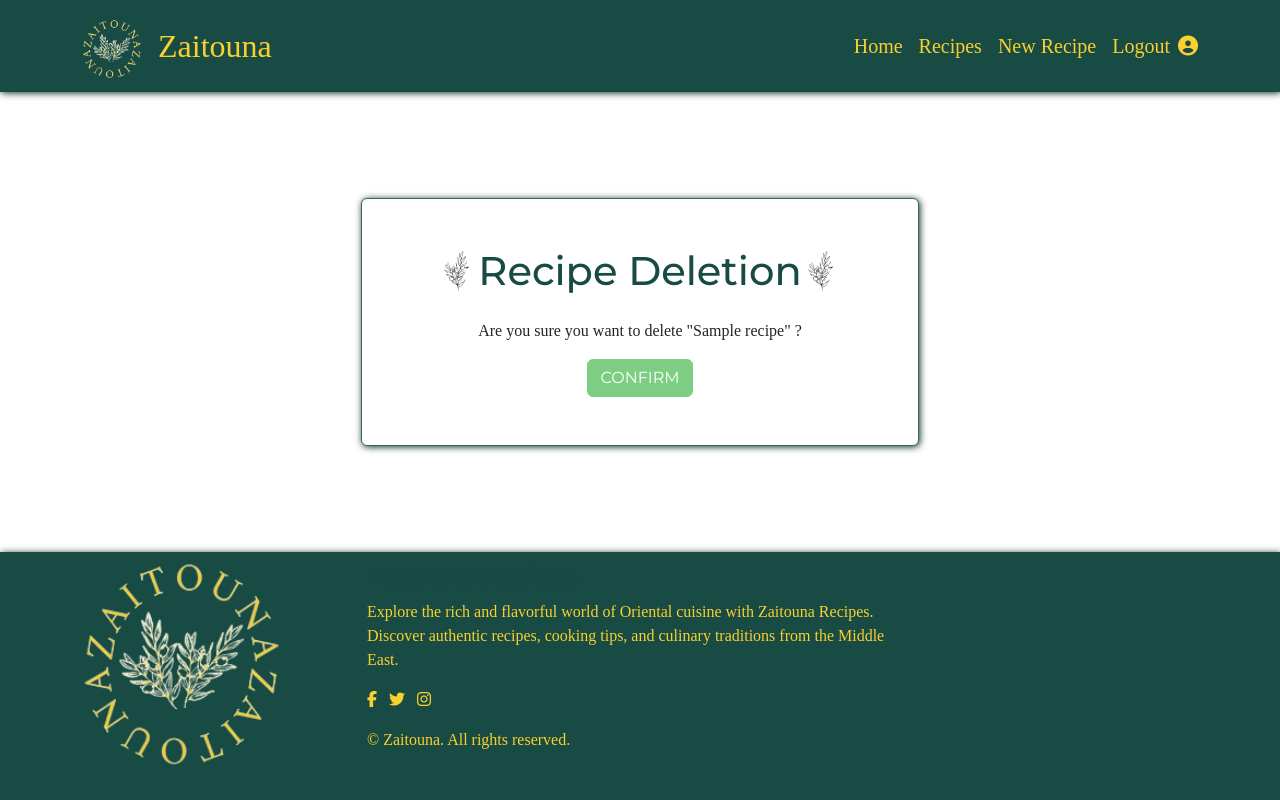
After one commit to raneem-yad/project-portfolio-4, a Django app: a page that uses recipes/templates/recipes/recipe_confirm_delete.html in a window 1280 px wide. The commit adds this page. Run offline with Django 3.2, Linux system fonts and the light colour scheme; a user stored in the database is signed in; tables that the repository leaves empty hold one stand-in row (values such as "Sample post"); some libraries are stand-ins or nearby versions; some web fonts are replaced.

Commit message:
delete recipe done

```diff
--- /dev/null
+++ b/recipes/templates/recipes/recipe_confirm_delete.html
@@ -0,0 +1,22 @@
+{% extends 'base.html' %}
+{%block title %}Delete Recipe - {{ object.name }} {% endblock%}
+
+{%block content %}
+
+    <div class="container d-flex flex-column align-items-center justify-content-center py-4">
+        <div class="col col-sm-6 mx-auto my-auto">
+            <div class="card justify-content-center p-5">
+                <div class="row form-title justify-content-center">
+                    <h1>Recipe Deletion</h1>
+                </div>
+                <p class="text-center pt-4  ">Are you sure you want to delete "{{object.name}}" ?</p>
+                <form method="post">
+                    {% csrf_token %}
+                    <div class="text-center">
+                        <button type="submit" class="btn btn-primary">Confirm</button>
+                    </div>
+                </form>
+            </div>
+        </div>
+    </div>
+{%endblock  %}
--- a/recipes/templates/recipes/recipe_details.html
+++ b/recipes/templates/recipes/recipe_details.html
@@ -13,7 +13,7 @@
     <div class="col-12 col-sm-3 text-end tools">
     {% if request.user == recipe.user %}
       <a href="" class="edit-icon me-3"><i class="fa-regular fa-pen-to-square"></i></a>
-      <a href="" class="delete-icon me-3"><i class="fa-regular fa-trash-can"></i></a>
+      <a href="{% url 'delete_recipe' recipe.slug %}" class="delete-icon me-3"><i class="fa-regular fa-trash-can"></i></a>
     {% endif %}
       <a href="" class="share-icon me-3"><i class="fa-regular fa-share-from-square"></i></a>
       <a href="" class="bookmark-icon me-3"><i class="far fa-bookmark"></i></a>
--- a/recipes/urls.py
+++ b/recipes/urls.py
@@ -1,9 +1,10 @@
 from django.urls import path
 
-from .views import AddRecipe, Recipes, RecipeDetail
+from .views import AddRecipe, Recipes, RecipeDetail, DeleteRecipe
 
 urlpatterns = [
     path("add_recipe/", AddRecipe.as_view(), name="add_recipe"),
     path("list/", Recipes.as_view(), name="recipes"),
     path('<slug:slug>/', RecipeDetail.as_view(), name='recipe_detail'),
+    path('delete/<slug:slug>/', DeleteRecipe.as_view(), name='delete_recipe'),
 ]
--- a/recipes/views.py
+++ b/recipes/views.py
@@ -1,7 +1,9 @@
 from django.shortcuts import render
-from django.views.generic import CreateView, ListView, DetailView
+from django.views.generic import CreateView, ListView, DetailView, DeleteView
 from django.utils.text import slugify
-from django.contrib.auth.mixins import LoginRequiredMixin
+from django.contrib.auth.mixins import (
+    LoginRequiredMixin, UserPassesTestMixin
+)
 from .models import Recipe
 from .forms import RecipeForm
 
@@ -62,3 +64,11 @@ class RecipeDetail(DetailView):
     template_name = "recipes/recipe_details.html"
     model = Recipe
     context_object_name = "recipe"
+
+
+class DeleteRecipe(LoginRequiredMixin,UserPassesTestMixin, DeleteView):
+    model = Recipe
+    success_url = '/recipes/list/'
+
+    def test_func(self):
+        return self.request.user == self.get_object().user
```
Also changed, not shown: templates/includes/403.html (added, +10 -0 lines).
